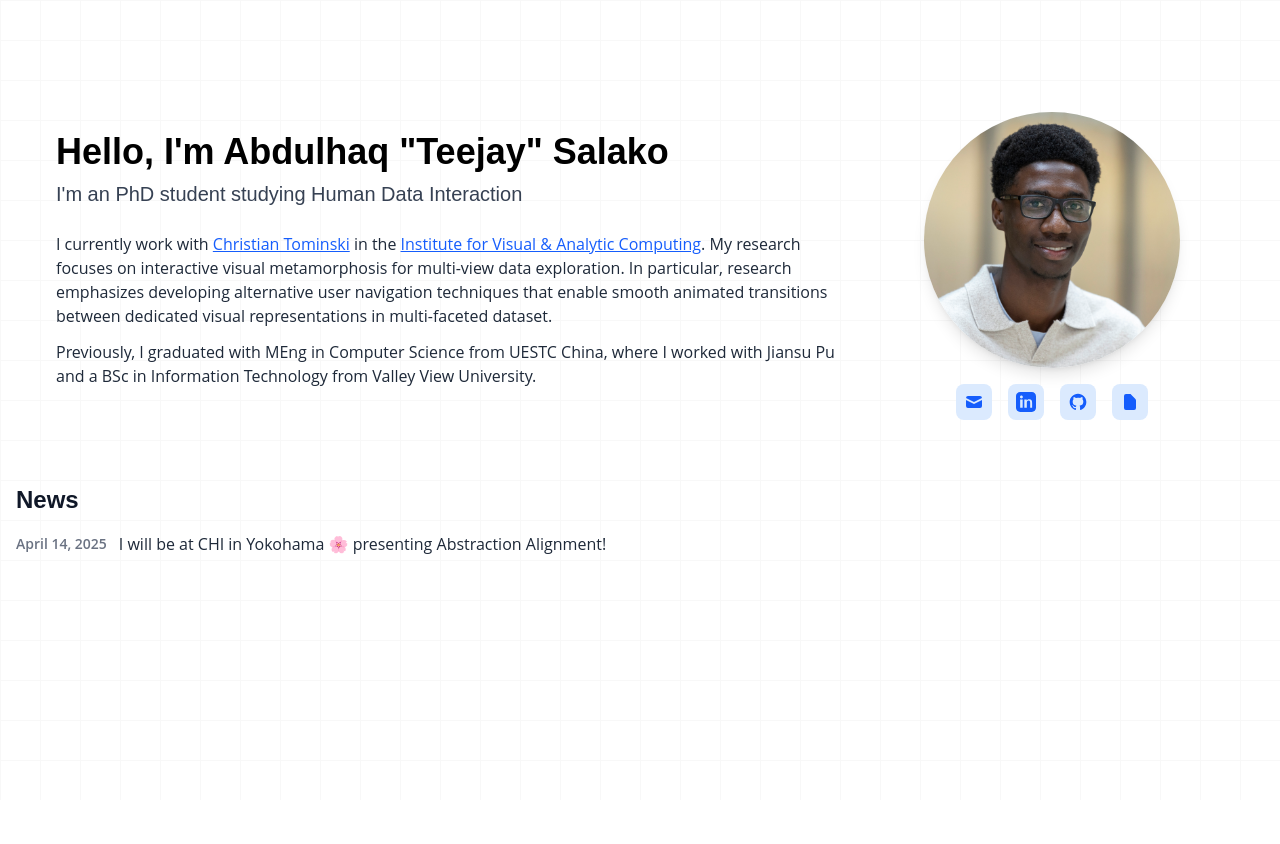
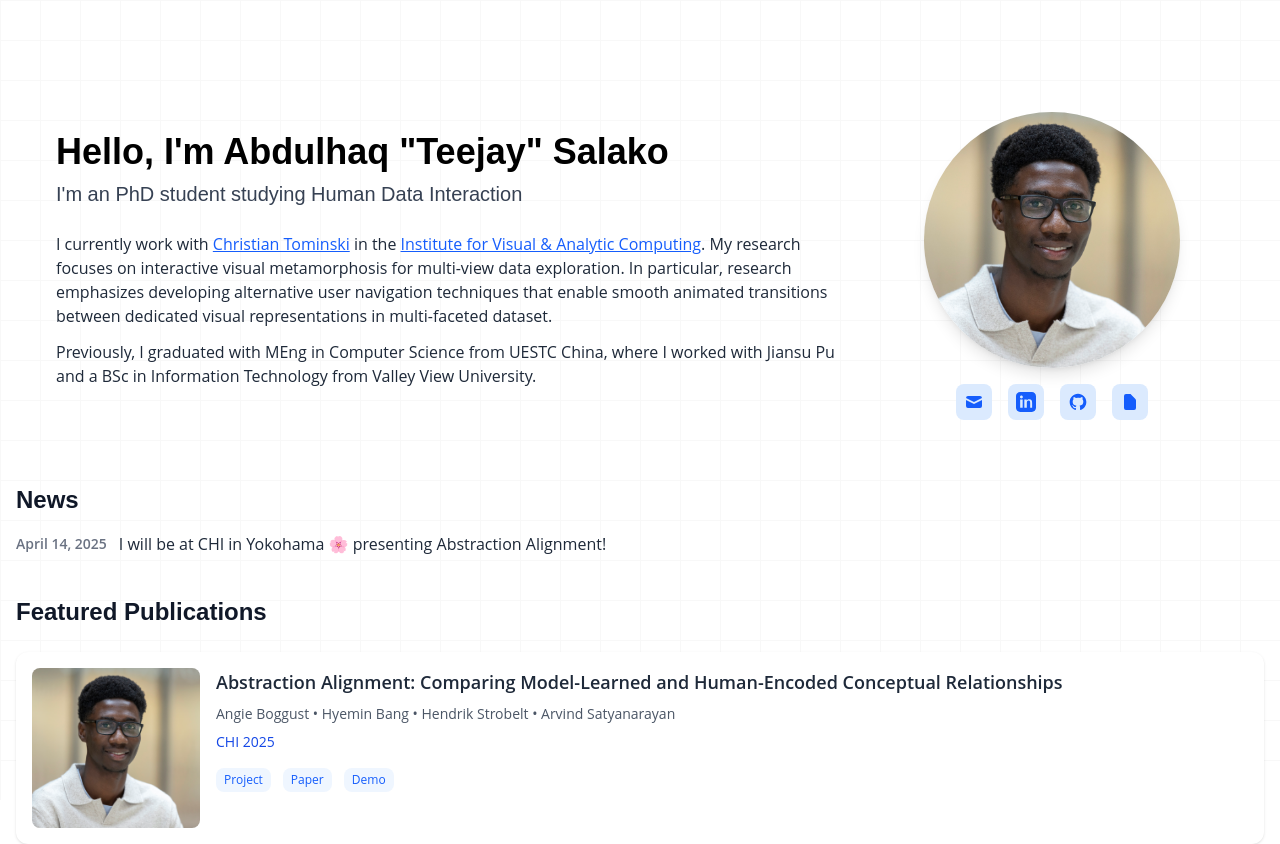
Before and after one commit to teejay13/my-profile-site, a SvelteKit app: page / in a window 1280 px wide. Before the commit the page ends 800 px from the top, so only its background shows below. Built offline with nearby package versions, Linux system fonts and the light colour scheme.

Commit message:
Featured publication skeleton

```diff
--- a/src/components/Home.svelte
+++ b/src/components/Home.svelte
@@ -77,4 +77,36 @@
         </div>
     </div>
 
+    <div class="flex flex-col gap-6 mt-10">
+        <h1 class="text-2xl font-bold text-gray-900">Featured Publications</h1>
+
+        <div class="flex flex-col gap-6">
+            <!-- Publication item -->
+            <div class="flex flex-col sm:flex-row gap-4 bg-white rounded-xl p-4 shadow-sm">
+            <!-- Image (optional, hide on small screens if you wish) -->
+            <img src={ProfilePic} alt="Teejay Salako" class="w-42 h-40 object-cover rounded-lg flex-shrink-0 mb-2 sm:mb-0" />
+
+            <!-- Publication details -->
+            <div class="flex-1 flex flex-col gap-2">
+                <div class="text-lg font-semibold text-gray-800">
+                Abstraction Alignment: Comparing Model-Learned and Human-Encoded Conceptual Relationships
+                </div>
+                <div class="text-sm text-gray-600">
+                Angie Boggust • Hyemin Bang • Hendrik Strobelt • Arvind Satyanarayan
+                </div>
+                <div class="text-sm text-blue-700 font-medium">CHI 2025</div>
+                <div class="flex flex-wrap gap-3 mt-2">
+                <a href="#" class="text-blue-600 bg-blue-50 px-2 py-1 rounded-lg text-xs font-medium hover:underline">Project</a>
+                <a href="#" class="text-blue-600 bg-blue-50 px-2 py-1 rounded-lg text-xs font-medium hover:underline">Paper</a>
+                <a href="#" class="text-blue-600 bg-blue-50 px-2 py-1 rounded-lg text-xs font-medium hover:underline">Demo</a>
+                </div>
+            </div>
+            </div>
+
+            <!-- Add more publication items below in the same pattern -->
+
+        </div>
+    </div>
+
+
 </SectionWrapper>
```
